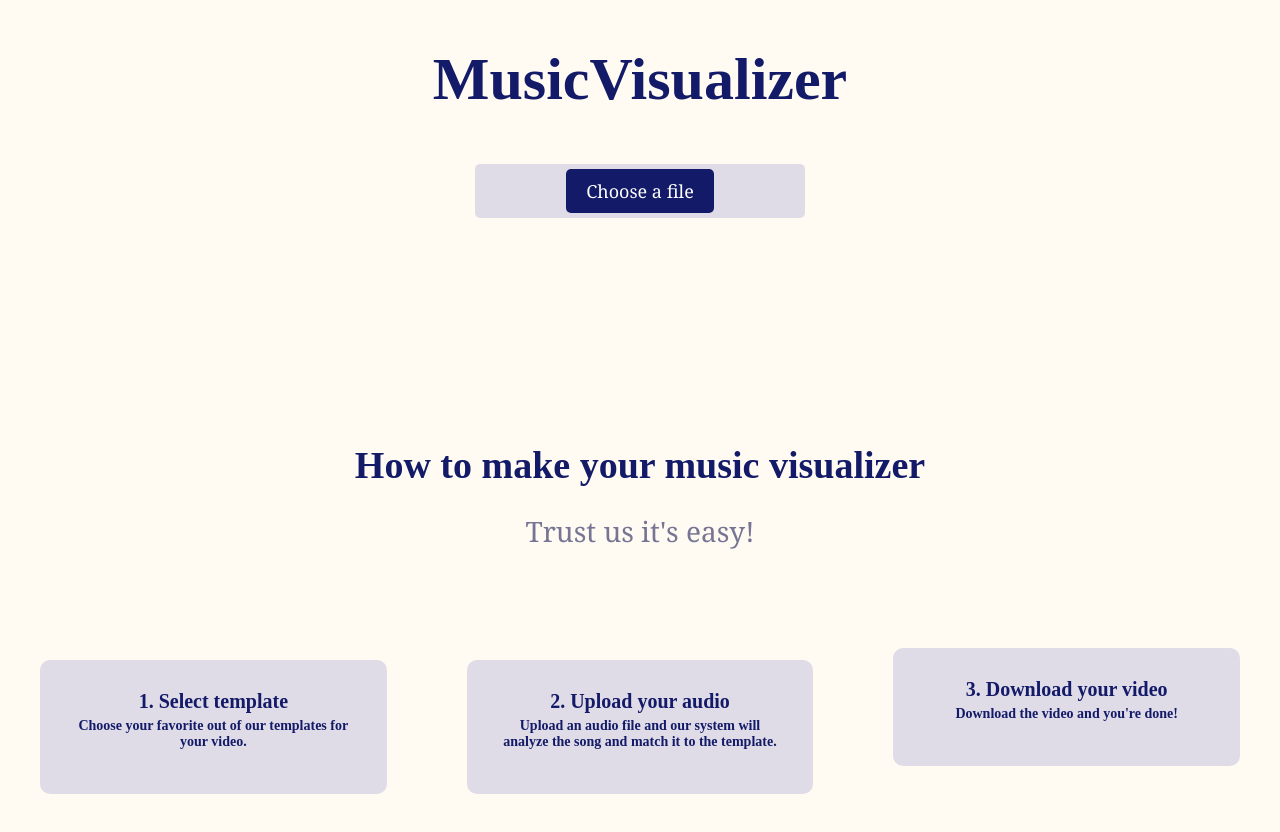
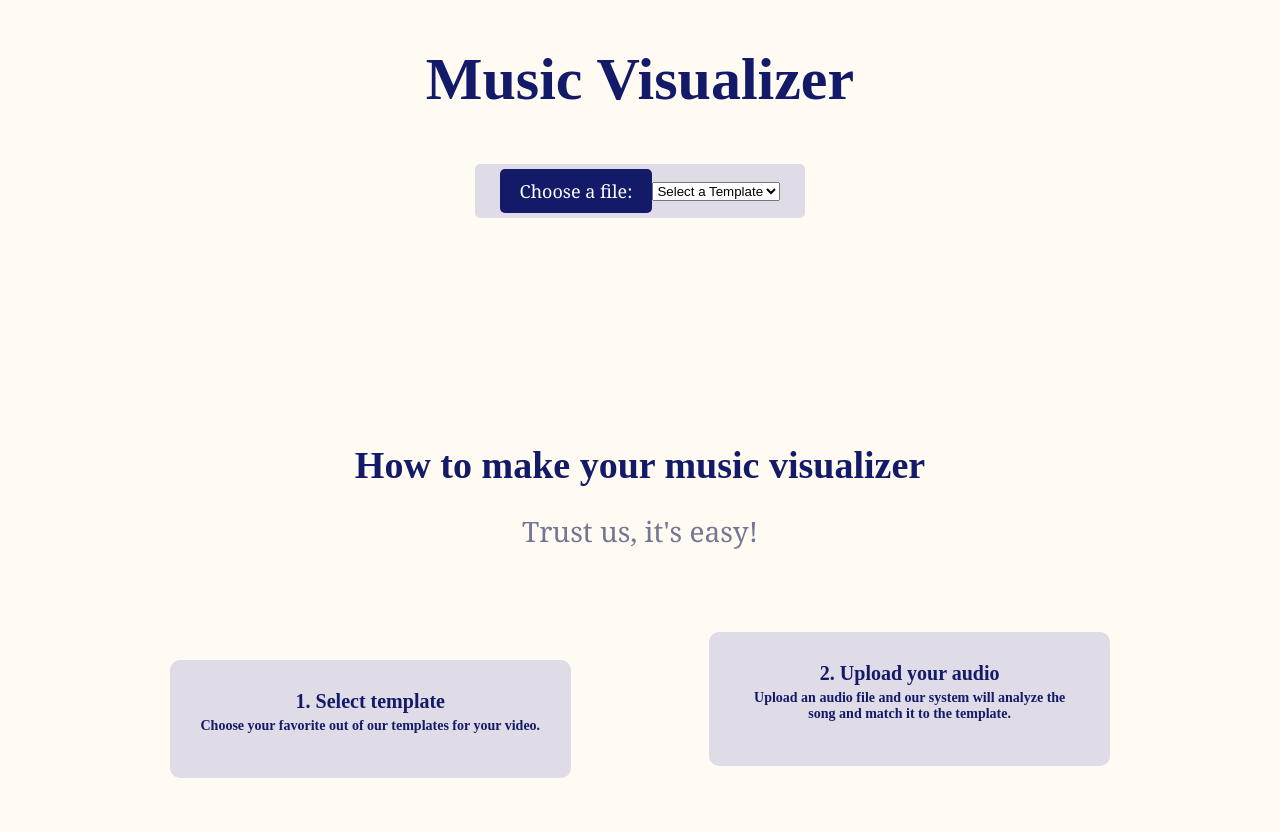
Before and after one commit to GeorgeU029/MusicVisualizer, a plain HTML site: page index.HTML in a window 1280 px wide. Drawn offline with Linux system fonts and the light colour scheme.

Commit message:
Update index.HTML
final update

```diff
--- a/index.HTML
+++ b/index.HTML
@@ -7,23 +7,26 @@
     <title>Music Visualizer</title>
 </head>
 <body>
-    <h1 class="title"> MusicVisualizer</h1>
+    <h1 class="title">Music Visualizer</h1>
 
     <div class="enterlink">
-        <input type="file" id="fileInput" accept="audio/*" />
-        <label for="fileInput">Choose a file</label>
+        <label for="audio-file">Choose a file:</label>
+        <input type="file" id="audio-file" accept="audio/*" />
 
+        <select name="templates" id="templates">
+            <option value="templates">Select a Template</option>
+            <option value="draw">draw</option>
+            <option value="drawBars">drawBars </option>
+            <option value="drawWave">drawWave</option>
+        </select>
     </div>
+    <audio id="audio-player" controls></audio>
+    <canvas id="visualizer"></canvas>
 
-    <audio id="audio-player" controls></audio> <!-- Audio player -->
-    <canvas id="visualizer"></canvas> <!-- Canvas for the visualizer -->
-
-    <script src="script.js"></script>
-
-</body>
+    <button id="close-visualizer" style="display: none; position: absolute; top: 20px; right: 20px;">Close</button>
 
     <h2 class="instructions-title">How to make your music visualizer</h2>
-<p class="snippet">Trust us it's easy!</p>
+    <p class="snippet">Trust us, it's easy!</p>
 
     <div class="steps">
         <div class="left-steps">
@@ -36,14 +39,10 @@
                     <span>2. Upload your audio</span>
                     <p class="description">Upload an audio file and our system will analyze the song and match it to the template.</p>
                 </li>
-            <li class="step">
-                <span>3. Download your video</span>
-                <p class="description">Download the video and you're done!</p>
-            </li>
             </ul>
         </div>
     </div>
 
-
-
+    <script src="script.js"></script>
+</body>
 </html>
```
Lines whose indentation alone changed are shown as unchanged.
